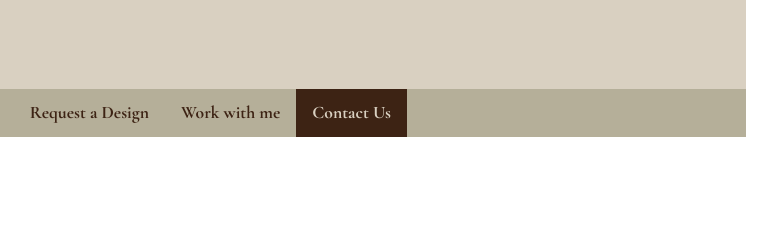
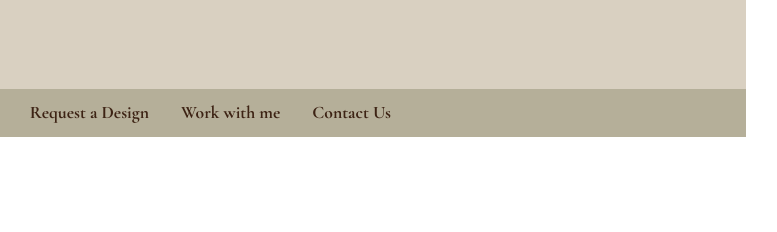
Before and after one commit to RichelleR09/dwdd1600, a plain HTML site: page 08media/index.html in a window 1280 px wide. Shown: the top 232 px of the page, 406-1183 px from the left. Drawn offline with nearby package versions, Linux system fonts and the light colour scheme.

Commit message:
Update 'Contact Us' link in navigation
Removed 'active' class from the 'Contact Us' link.

```diff
--- a/08media/index.html
+++ b/08media/index.html
@@ -30,7 +30,7 @@
                 <li><a href="portfolio.html" >Portfolio</a>
                     <li><a href="design.html" >Request a Design</a>
                          <li><a href="work.html" >Work with me</a>
-                            <li class="active"><a href="contact.html" >Contact Us</a>
+                            <li><a href="contact.html" >Contact Us</a>
         </ul>
 
 
```
